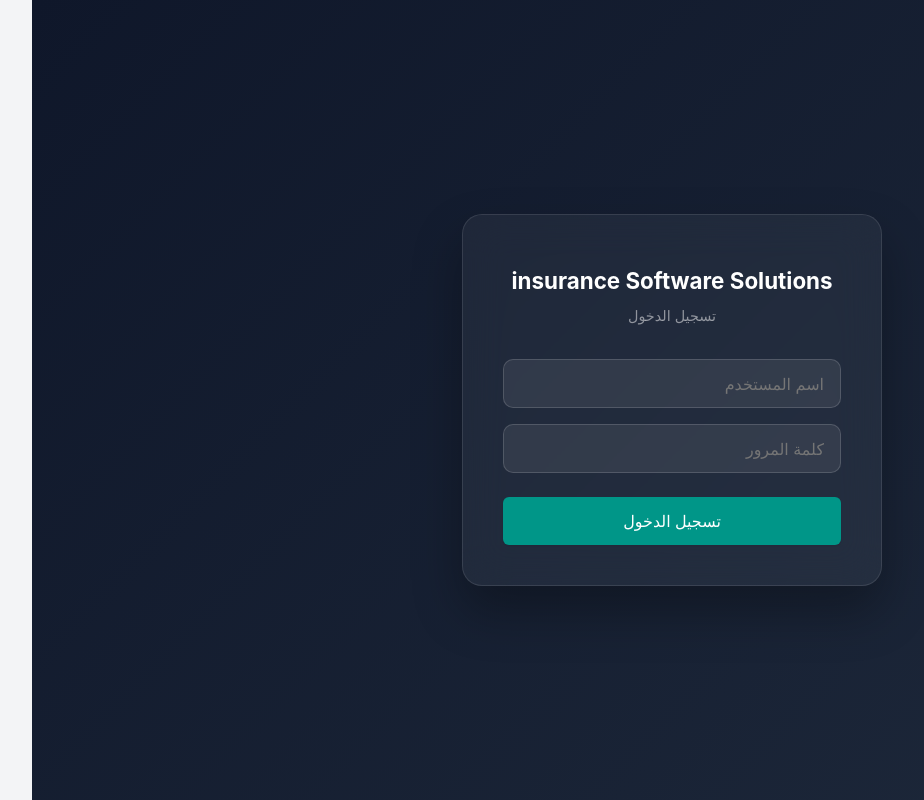
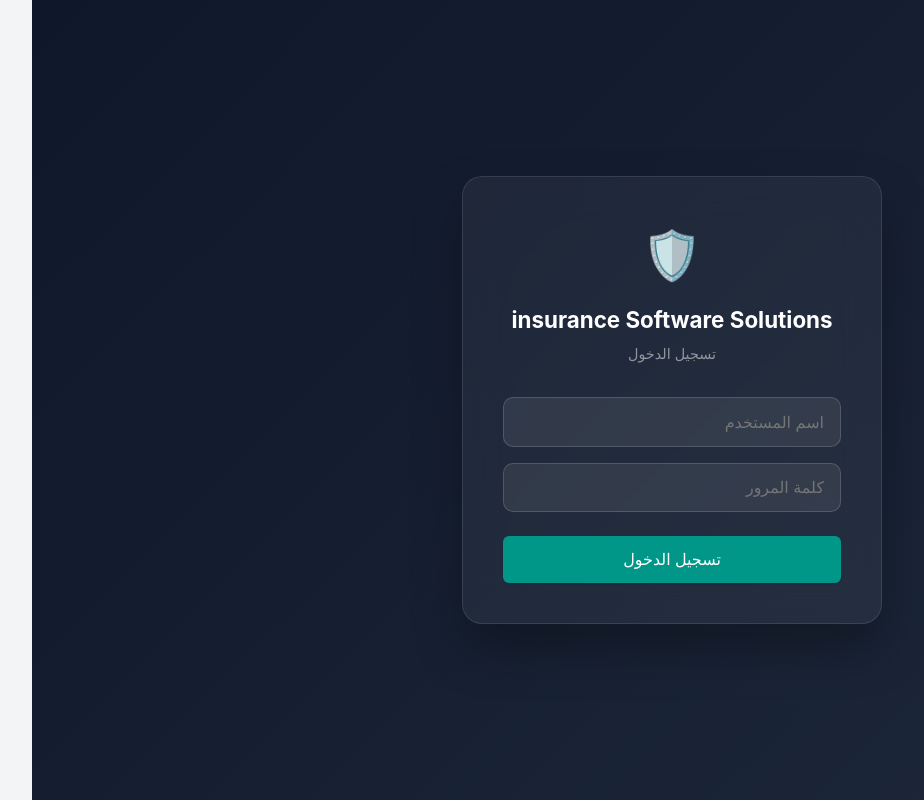
Before and after one commit to yasennoh/lai, a Next.js app in the folder frontend/: page /login in a window 1280 px wide. Shown: the whole page, without its empty margins (76-1000 px from the left). Built offline with nearby package versions, Linux system fonts and the light colour scheme.

Commit message:
Update page.tsx

```diff
--- a/frontend/src/app/login/page.tsx
+++ b/frontend/src/app/login/page.tsx
@@ -37,7 +37,7 @@ export default function Login() {
     <div style={{ minHeight: '100vh', display: 'flex', justifyContent: 'center', alignItems: 'center', background: 'linear-gradient(135deg, #0F172A 0%, #1E293B 100%)' }}>
       <div style={{ width: '100%', maxWidth: '420px', padding: '2.5rem', borderRadius: '20px', background: 'rgba(255,255,255,0.05)', backdropFilter: 'blur(20px)', border: '1px solid rgba(255,255,255,0.1)', boxShadow: '0 25px 50px rgba(0,0,0,0.3)' }}>
         <div style={{ textAlign: 'center', marginBottom: '2rem' }}>
-          <div style={{ fontSize: '3rem', marginBottom: '0.5rem' }}></div>
+          <div style={{ fontSize: '3rem', marginBottom: '0.5rem' }}>🛡️</div>
           <h1 style={{ color: 'white', fontSize: '1.4rem', marginBottom: '0.3rem' }}>insurance Software Solutions</h1>
           <p style={{ color: 'rgba(255,255,255,0.5)', fontSize: '0.9rem' }}>تسجيل الدخول</p>
         </div>
```
